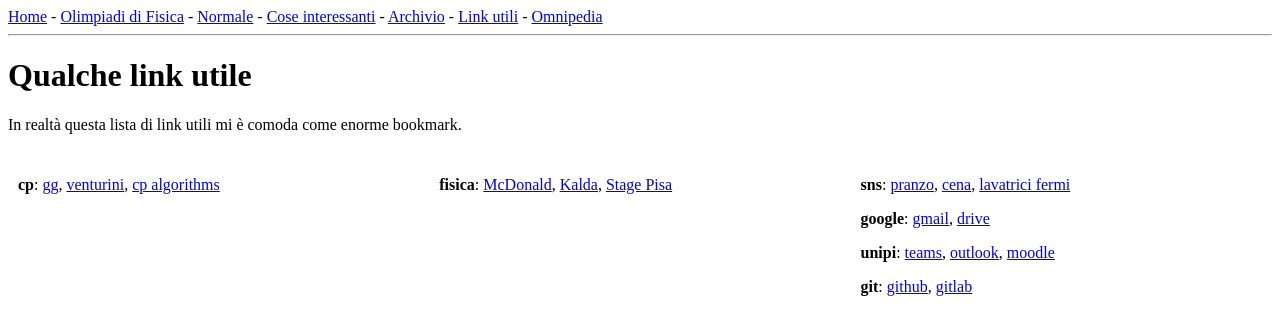
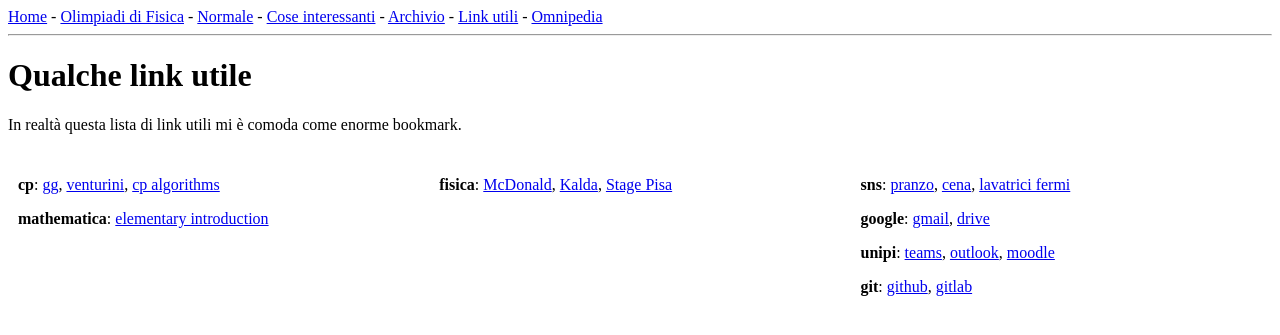
Before and after one commit to thenerdmix/uz_webpage, a PHP site: page /utili.php in a window 1280 px wide. Shown: the top 335 px of the page. Run offline with PHP 8.4, Linux system fonts and the light colour scheme.

Commit message:
updated links

```diff
--- a/utili.php
+++ b/utili.php
@@ -48,6 +48,9 @@
 			<a href="https://github.com/rossanoventurini/CompetitiveProgramming#Lectures">venturini</a>,
 			<a href="https://cp-algorithms.com/">cp algorithms</a>
 		</p>
+		<p><b>mathematica</b>:
+			<a href="https://www.wolfram.com/wolfram-u/an-elementary-introduction-to-the-wolfram-language/">elementary introduction</a>
+		</p>
 	</div>
 
 	<div class="column">
```
